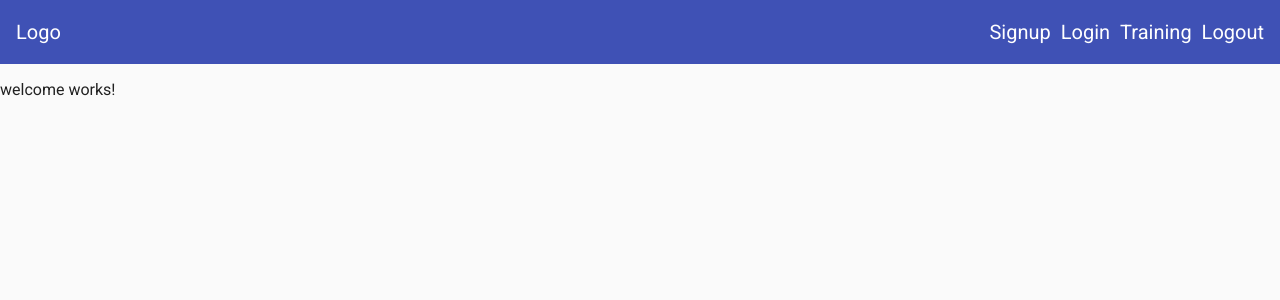
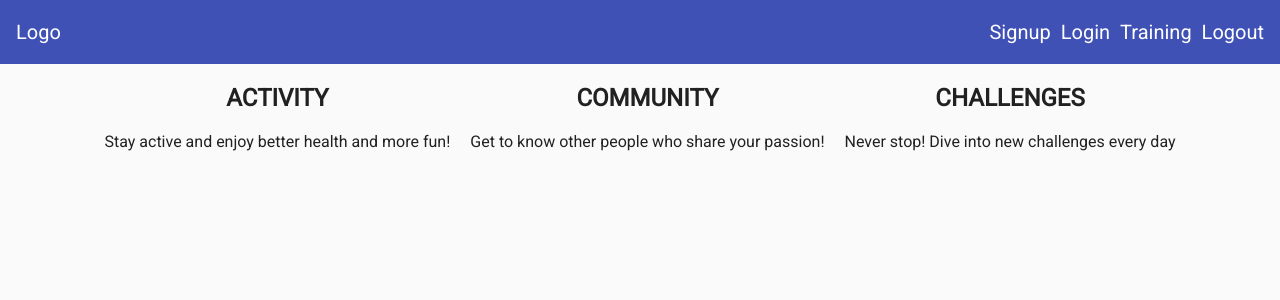
Before and after one commit to sandeepkamathkr/fitness-tracker, an Angular app: page / in a window 1280 px wide. Shown: the top 300 px of the page. Built offline with nearby package versions, Linux system fonts and the light colour scheme.

Commit message:
welcome page

```diff
--- a/src/app/training/training.component.html
+++ b/src/app/training/training.component.html
@@ -1 +1,5 @@
-<p>training works!</p>
+<mat-tab-group>
+  <mat-tab label="First"> Content 1 </mat-tab>
+  <mat-tab label="Second"> Content 2 </mat-tab>
+  <mat-tab label="Third"> Content 3 </mat-tab>
+</mat-tab-group>
--- a/src/app/welcome/welcome.component.css
+++ b/src/app/welcome/welcome.component.css
@@ -0,0 +1,3 @@
+.welcome {
+  text-align: center;
+}
--- a/src/app/welcome/welcome.component.html
+++ b/src/app/welcome/welcome.component.html
@@ -1 +1,15 @@
-<p>welcome works!</p>
+<div class="welcome" fxLayout.gt-md="row" fxLayout.lt-md="column" fxLayoutGap.gt-md="20px"
+     fxLayoutAlign="center center">
+  <section>
+    <h1>ACTIVITY</h1>
+    <p>Stay active and enjoy better health and more fun!</p>
+  </section>
+  <section>
+    <h1>COMMUNITY</h1>
+    <p>Get to know other people who share your passion!</p>
+  </section>
+  <section>
+    <h1>CHALLENGES</h1>
+    <p>Never stop! Dive into new challenges every day</p>
+  </section>
+</div>
```
Also changed, not shown: 5 other files (tests, documents, lock files or other folders).
